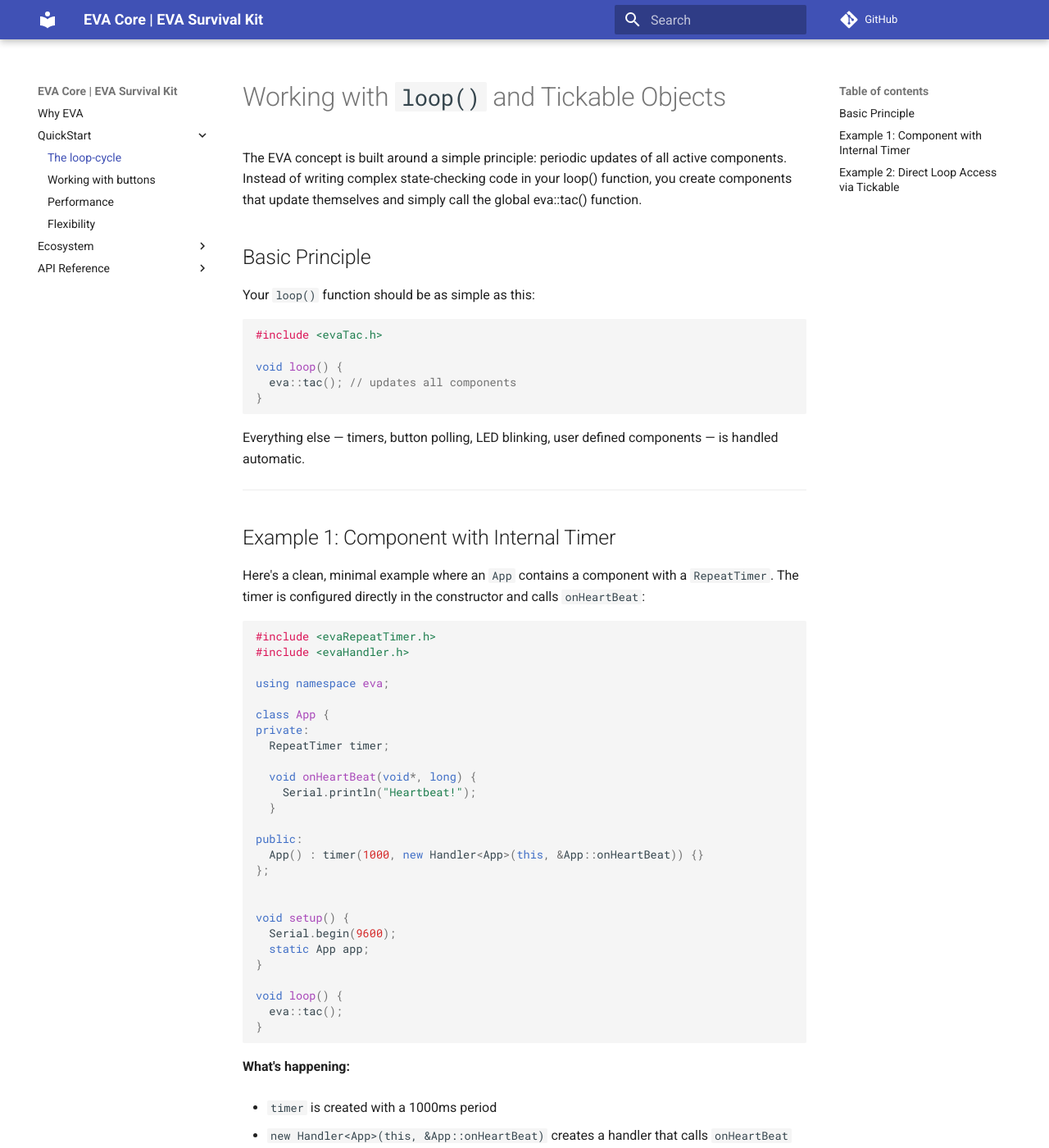
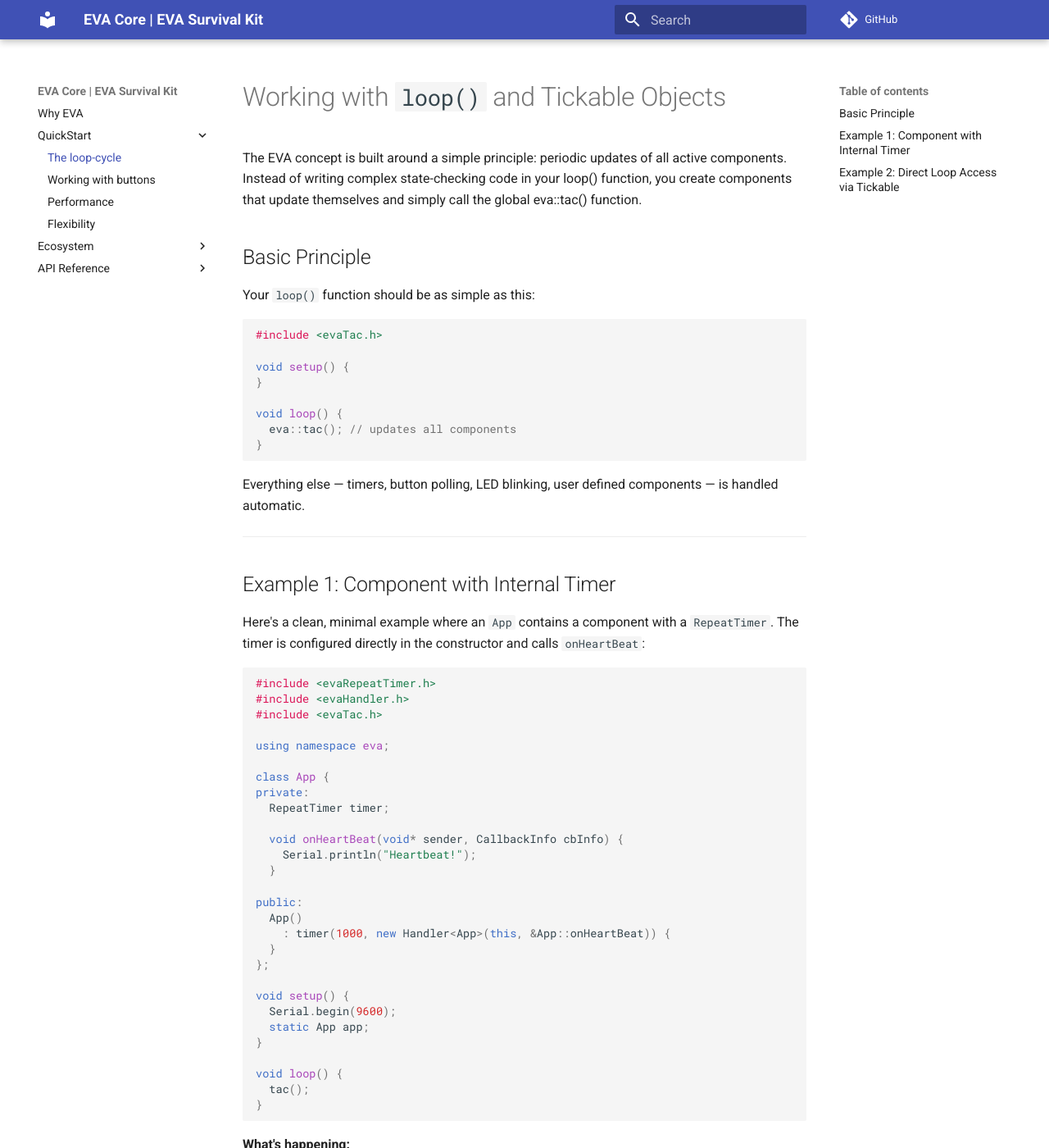
Before and after one commit to agusevtec/eva-core-sk, an MkDocs documentation site: the page built from src-docs/quickstart/loop-cycle.md, in a window 1280 px wide and 1400 px high. Shown: the whole window at 82% size. Built offline with MkDocs 1.6.1 and Material for MkDocs 9.7.7, drawn with Linux system fonts in a browser that asks for light colours; comment, search, counter and statistics services are not loaded.

Commit message:
mistakes  in  the doc was fixed

````diff
--- a/src-docs/quickstart/loop-cycle.md
+++ b/src-docs/quickstart/loop-cycle.md
@@ -8,6 +8,9 @@ Your `loop()` function should be as simple as this:
 
 ```cpp
 #include <evaTac.h>
+
+void setup() {
+}
 
 void loop() {
   eva::tac(); // updates all components
@@ -25,6 +28,7 @@ Here's a clean, minimal example where an `App` contains a component with a `Repe
 ```cpp
 #include <evaRepeatTimer.h>
 #include <evaHandler.h>
+#include <evaTac.h>
 
 using namespace eva;
 
@@ -32,14 +36,15 @@ class App {
 private:
   RepeatTimer timer;
 
-  void onHeartBeat(void*, long) {
+  void onHeartBeat(void* sender, CallbackInfo cbInfo) {
     Serial.println("Heartbeat!");
   }
 
 public:
-  App() : timer(1000, new Handler<App>(this, &App::onHeartBeat)) {}
+  App()
+    : timer(1000, new Handler<App>(this, &App::onHeartBeat)) {
+  }
 };
-
 
 void setup() {
   Serial.begin(9600);
@@ -47,7 +52,7 @@ void setup() {
 }
 
 void loop() {
-  eva::tac();
+  tac();
 }
 ```
 
@@ -77,7 +82,7 @@ private:
   bool state;
 
   // tick() is called on every loop() iteration
-  short tick() override {
+  void tick() override {
     if (millis() - lastChange > 500) {
       lastChange = millis();
       state = !state;
````
Also changed, not shown: src-docs/quickstart/performance.md (+2 -2 lines), 1 other file.
